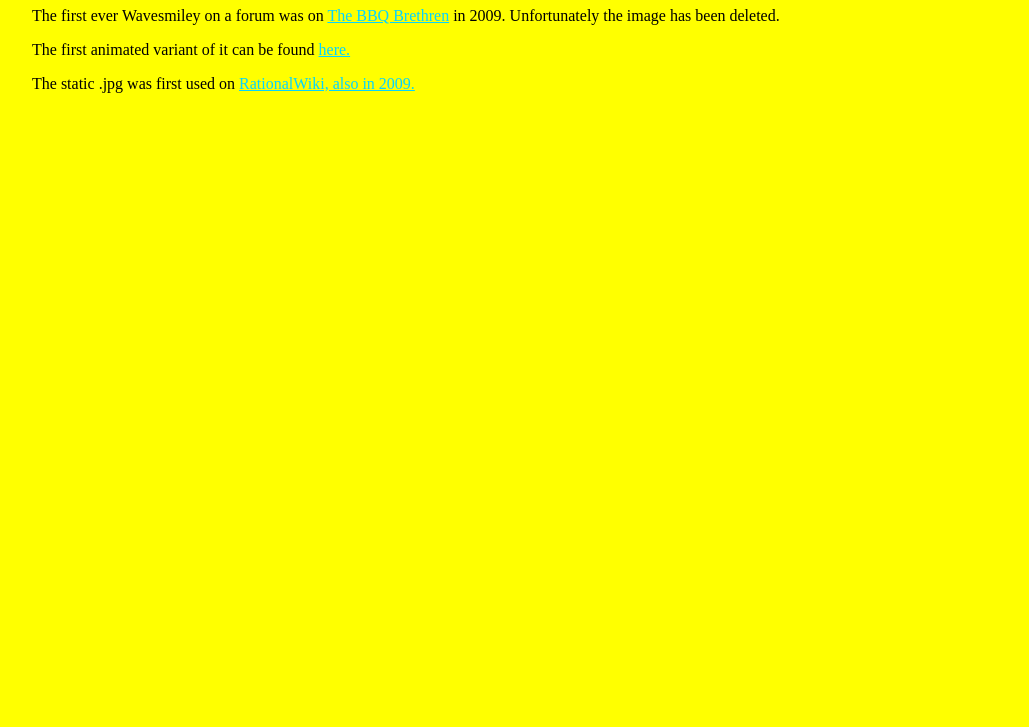
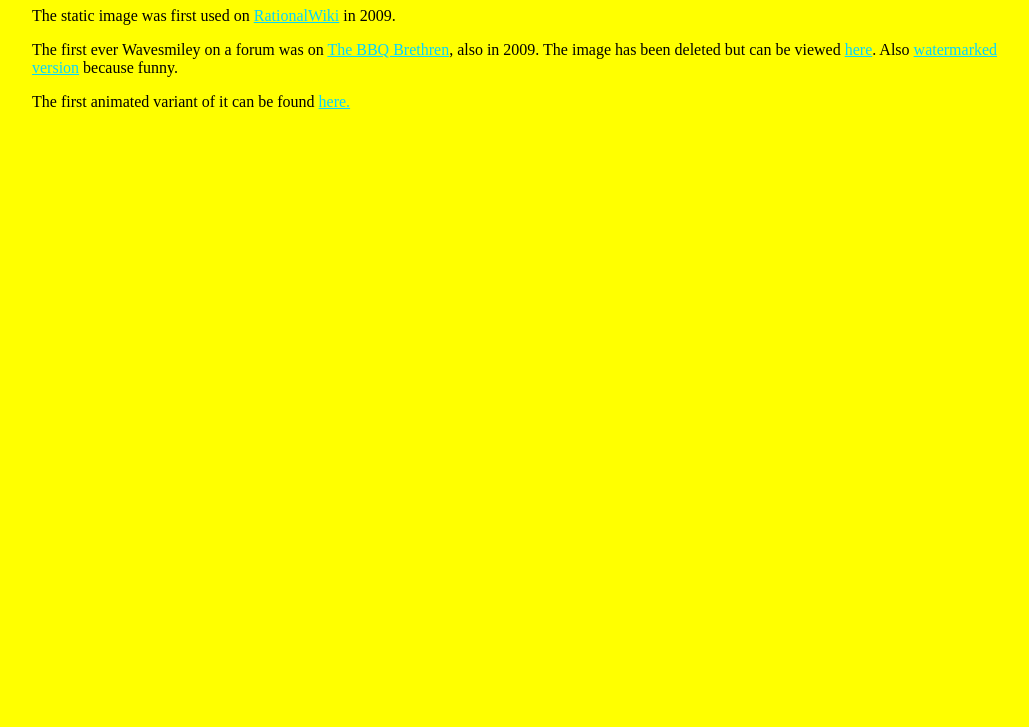
Before and after one commit to thewiki24/thewiki24.github.io, a plain HTML site: page about/index.html in a window 1280 px wide. Shown: the part 73-800 px from the top of the page, without its empty margins (108-1137 px from the left). Drawn offline with Linux system fonts and the light colour scheme.

Commit message:
Update index.html

```diff
--- a/about/index.html
+++ b/about/index.html
@@ -11,9 +11,9 @@
     <body>
         <h1>About</a></h1>
         <nav>
-        <p>The first ever Wavesmiley on a forum was on <a href="https://www.bbq-brethren.com/threads/my-weekend-cook.70215/post-1045627">The BBQ Brethren</a> in 2009. Unfortunately the image has been deleted.</p>
+        <p>The static image was first used on <a href="https://rationalwiki.org/wiki/File:WavingSmiley.jpg">RationalWiki</a> in 2009.</p>
+        <p>The first ever Wavesmiley on a forum was on <a href="https://www.bbq-brethren.com/threads/my-weekend-cook.70215/post-1045627">The BBQ Brethren</a>, also in 2009. The image has been deleted but can be viewed <a href="https://web.archive.org/web/20130326010201/http://i214.photobucket.com/albums/cc126/epod1959/Micellaneous%20Image%20Files/WavingSmiley.jpg">here</a>. Also <a href="https://web.archive.org/web/20231124150908/https://i214.photobucket.com/albums/cc126/epod1959/Micellaneous%20Image%20Files/WavingSmiley.jpg">watermarked version</a> because funny.</p>
         <p>The first animated variant of it can be found <a href="https://patriotden.com/fotki/smileys/smileywavebg.gif">here.</a></p>
-        <p>The static .jpg was first used on <a href="https://rationalwiki.org/wiki/File:WavingSmiley.jpg">RationalWiki, also in 2009.</a></p>
         </nav>
   </body>
 </html>
```
